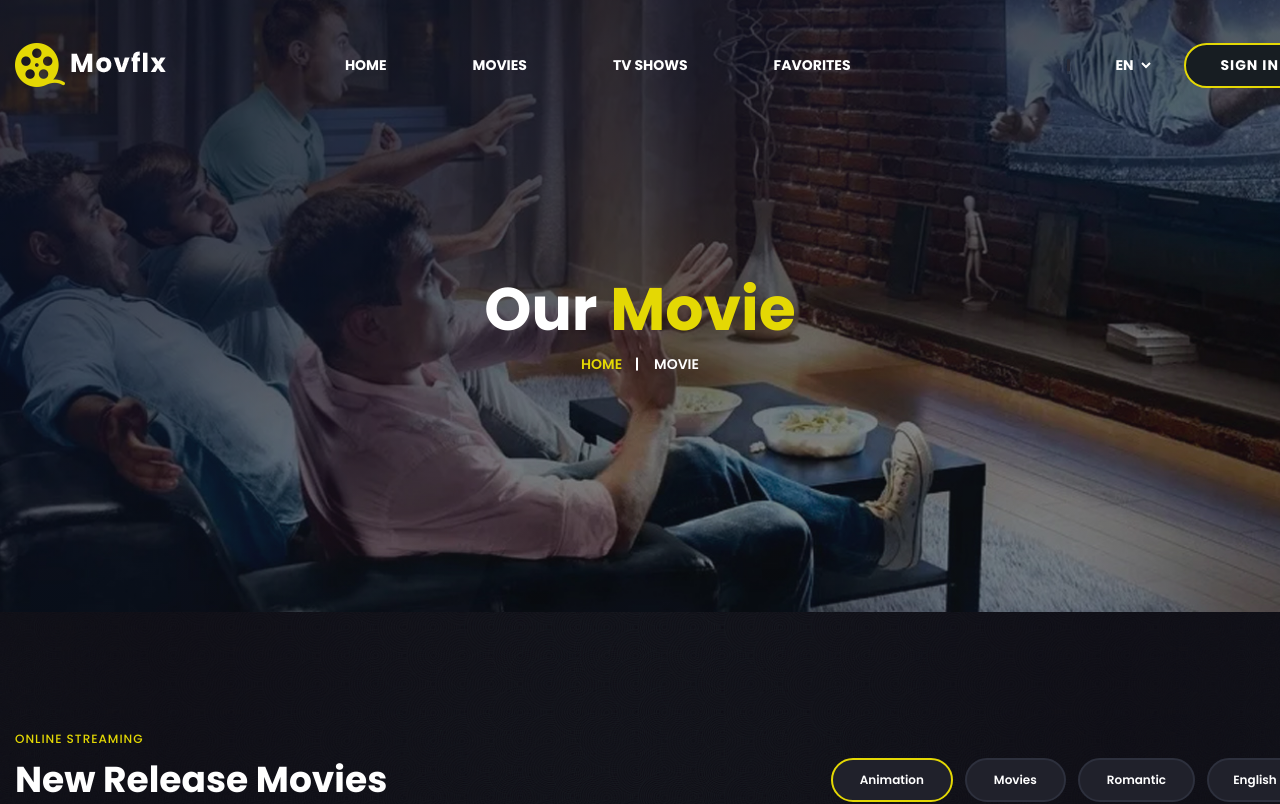
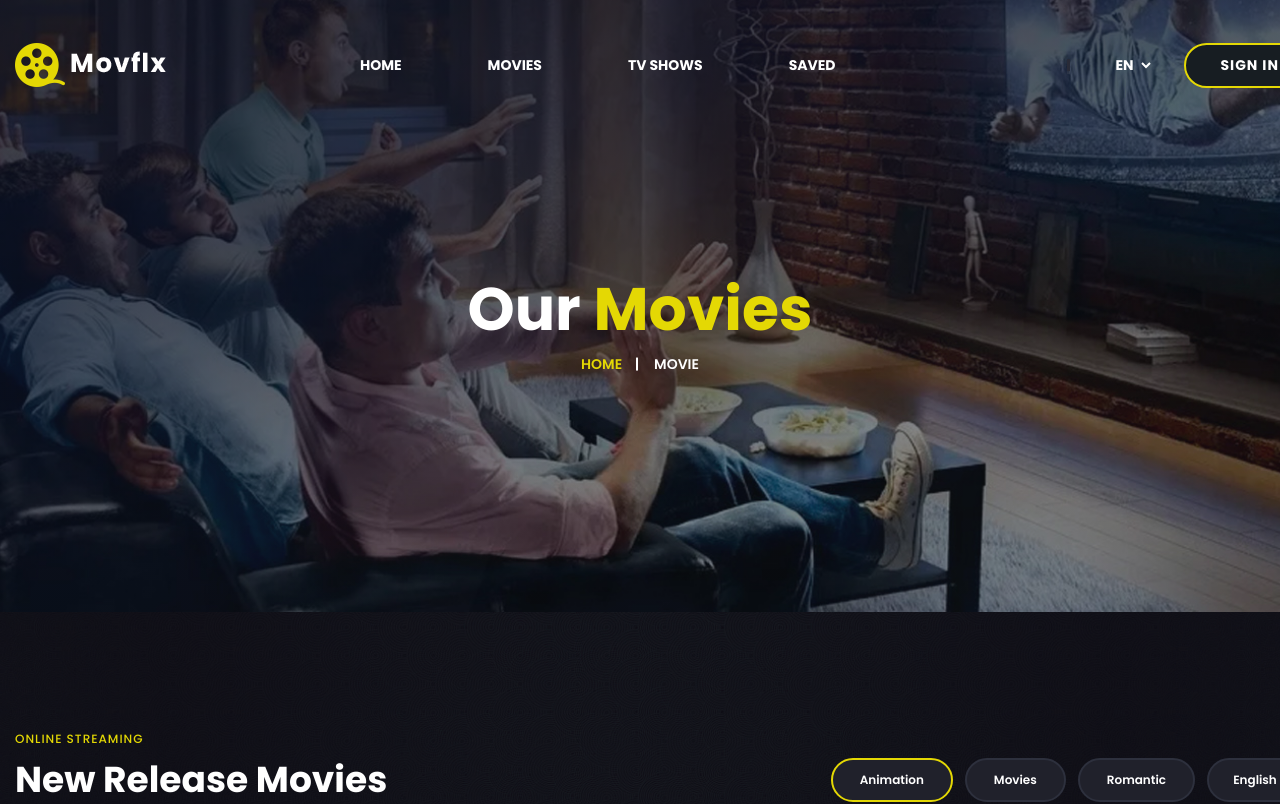
Before and after one commit to belorechkov/Movie-Streaming-App, a React (Vite) app: page /movies in a window 1280 px wide. Shown: the top 804 px of the page. Built offline with nearby package versions, Linux system fonts and the light colour scheme; a web font is replaced by a local one.

Commit message:
Corrected some of the navigation and styling

```diff
--- a/src/components/footer/footer.tsx
+++ b/src/components/footer/footer.tsx
@@ -21,7 +21,7 @@ export default function Footer() {
                                     <Link to="/shows" className="fw-7">Tv shows</Link>
                                 </li>
                                 <li className="navbar-item footer">
-                                    <Link to="/favorites" className="fw-7">Favorites</Link>
+                                    <Link to="/saved" className="fw-7">Saved</Link>
                                 </li>
                             </ul>
                             <div className="search-box">
--- a/src/components/movies/movies.tsx
+++ b/src/components/movies/movies.tsx
@@ -1,17 +1,19 @@
+import { Link } from "react-router-dom";
+
 export default function Movies() {
 
     return (
         <div>
             <section id="breadcrumb">
         <h2 className="title fw-7">
-            Our <span className="hightlight">Movie</span>
+            Our <span className="hightlight">Movies</span>
         </h2>
         <ul className="breadcumb-box">
             <li className="breadcumb-item">
-                <a href="index.html" className="fw-6">Home</a>
+                <Link to="/" className="fw-6">Home</Link>
             </li>
             <li className="breadcumb-item disable">
-                <a href="#" className="fw-6">Movie</a>
+                <Link to="/movies" className="fw-6">Movie</Link>
             </li>
         </ul>
     </section>
--- a/src/components/nav/nav.tsx
+++ b/src/components/nav/nav.tsx
@@ -40,7 +40,7 @@ export default function Nav() {
                             </ul>
                         </li>
                         <li className="navbar-item" data-active="tv-show"><Link to="/shows">Tv Shows</Link></li>
-                        <li className="navbar-item" data-active="favorites"><Link to="contact.html">Favorites</Link></li>
+                        <li className="navbar-item" data-active="favorites"><Link to="/saved">Saved</Link></li>
                     </ul>
                     <div className="navbar-action">
                         <div className="search-btn">
--- a/src/components/shows/shows.tsx
+++ b/src/components/shows/shows.tsx
@@ -1,17 +1,19 @@
+import { Link } from "react-router-dom";
+
 export default function Shows() {
 
     return (
         <div>
             <section id="breadcrumb">
         <h2 className="title fw-7">
-            Tv <span className="hightlight">Show</span>
+            Tv <span className="hightlight">Shows</span>
         </h2>
         <ul className="breadcumb-box">
             <li className="breadcumb-item">
-                <a href="index.html" className="fw-6">Home</a>
+                <Link to="/" className="fw-6">Home</Link>
             </li>
             <li className="breadcumb-item disable">
-                <a href="#" className="fw-6">Tv show</a>
+                <Link to="/shows" className="fw-6">Tv show</Link>
             </li>
         </ul>
     </section>
@@ -48,7 +50,7 @@ export default function Shows() {
                     <li className="movie-item card hoverable">
                         <div className="movie-image image rounded">
                             <a href="movie-detail.html">
-                                <img src="./assets/images/movies/ucm_poster01.jpg" alt="movie"/>
+                                <img src="./src/assets/images/movies/ucm_poster01.jpg" alt="movie"/>
                             </a>
                             <ul className="hover-box">
                                 <li className="hover-item star-box">
@@ -101,7 +103,7 @@ export default function Shows() {
                     <li className="movie-item card hoverable">
                         <div className="movie-image image rounded">
                             <a href="movie-detail.html">
-                                <img src="./assets/images/movies/ucm_poster02.jpg" alt="movie"/>
+                                <img src="./src/assets/images/movies/ucm_poster02.jpg" alt="movie"/>
                             </a>
                             <ul className="hover-box">
                                 <li className="hover-item star-box">
@@ -154,7 +156,7 @@ export default function Shows() {
                     <li className="movie-item card hoverable">
                         <div className="movie-image image rounded">
                             <a href="movie-detail.html">
-                                <img src="./assets/images/movies/ucm_poster03.jpg" alt="movie"/>
+                                <img src="./src/assets/images/movies/ucm_poster03.jpg" alt="movie"/>
                             </a>
                             <ul className="hover-box">
                                 <li className="hover-item star-box">
@@ -207,7 +209,7 @@ export default function Shows() {
                     <li className="movie-item card hoverable">
                         <div className="movie-image image rounded">
                             <a href="movie-detail.html">
-                                <img src="./assets/images/movies/ucm_poster04.jpg" alt="movie"/>
+                                <img src="./src/assets/images/movies/ucm_poster04.jpg" alt="movie"/>
                             </a>
                             <ul className="hover-box">
                                 <li className="hover-item star-box">
@@ -260,7 +262,7 @@ export default function Shows() {
                     <li className="movie-item card hoverable">
                         <div className="movie-image image rounded">
                             <a href="movie-detail.html">
-                                <img src="./assets/images/movies/ucm_poster05.jpg" alt="movie"/>
+                                <img src="./src/assets/images/movies/ucm_poster05.jpg" alt="movie"/>
                             </a>
                             <ul className="hover-box">
                                 <li className="hover-item star-box">
@@ -313,7 +315,7 @@ export default function Shows() {
                     <li className="movie-item card hoverable">
                         <div className="movie-image image rounded">
                             <a href="movie-detail.html">
-                                <img src="./assets/images/movies/ucm_poster06.jpg" alt="movie"/>
+                                <img src="./src/assets/images/movies/ucm_poster06.jpg" alt="movie"/>
                             </a>
                             <ul className="hover-box">
                                 <li className="hover-item star-box">
@@ -366,7 +368,7 @@ export default function Shows() {
                     <li className="movie-item card hoverable">
                         <div className="movie-image image rounded">
                             <a href="movie-detail.html">
-                                <img src="./assets/images/movies/ucm_poster07.jpg" alt="movie"/>
+                                <img src="./src/assets/images/movies/ucm_poster07.jpg" alt="movie"/>
                             </a>
                             <ul className="hover-box">
                                 <li className="hover-item star-box">
@@ -419,7 +421,7 @@ export default function Shows() {
                     <li className="movie-item card hoverable">
                         <div className="movie-image image rounded">
                             <a href="movie-detail.html">
-                                <img src="./assets/images/movies/ucm_poster08.jpg" alt="movie"/>
+                                <img src="./src/assets/images/movies/ucm_poster08.jpg" alt="movie"/>
                             </a>
                             <ul className="hover-box">
                                 <li className="hover-item star-box">
```
